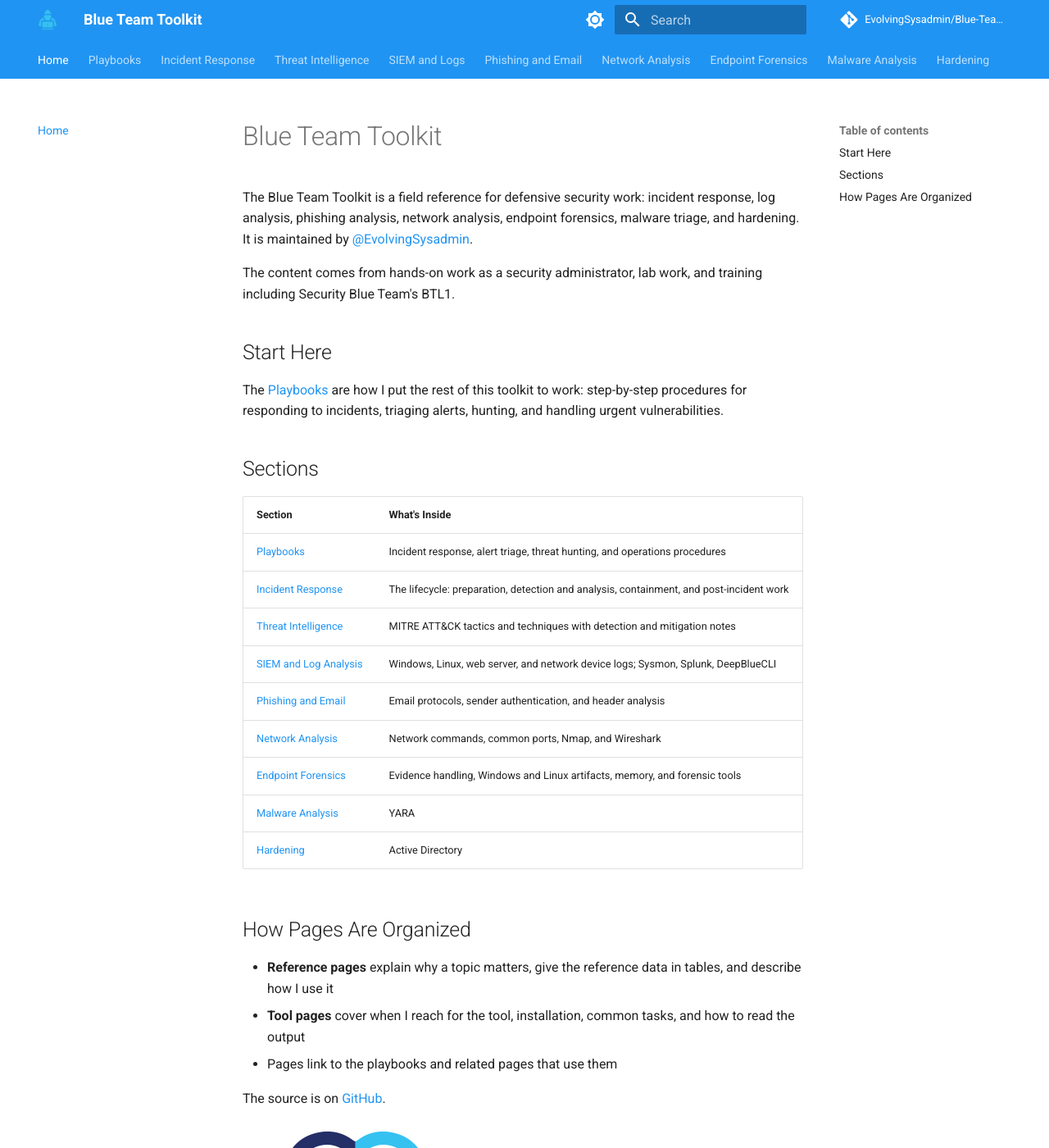
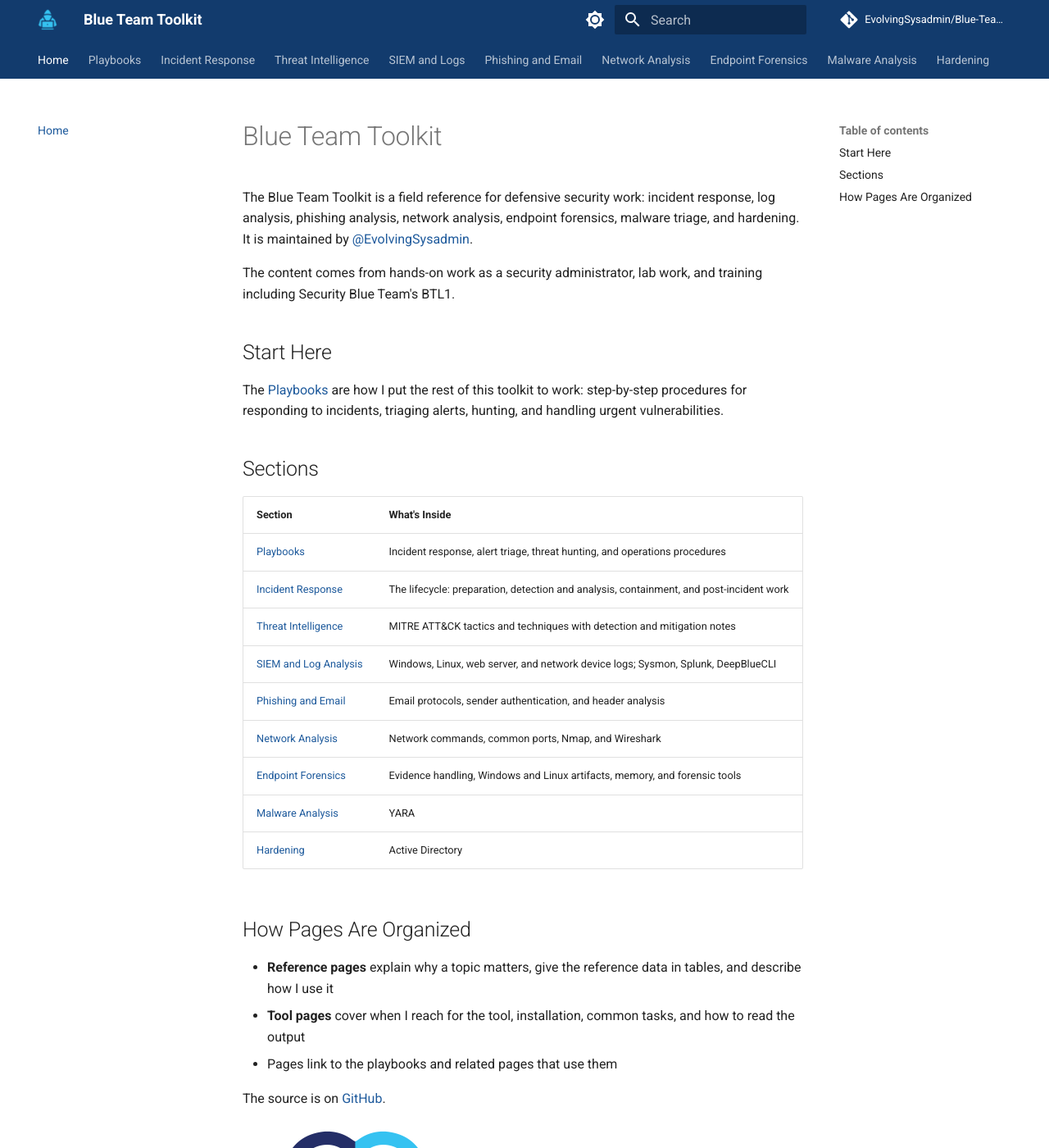
Before and after one commit to EvolvingSysadmin/Blue-Team-Toolkit, an MkDocs documentation site: the page built from docs/index.md, in a window 1280 px wide and 1400 px high. Shown: the whole window at 82% size. Built offline with MkDocs 1.6.1 and Material for MkDocs 9.7.7, drawn with Linux system fonts in a browser that asks for light colours; comment, search, counter and statistics services are not loaded.

Commit message:
Use custom navy header color for logo contrast

```diff
--- /dev/null
+++ b/docs/stylesheets/extra.css
@@ -0,0 +1,13 @@
+:root > * {
+  --md-primary-fg-color: #123b6d;
+  --md-primary-fg-color--light: #1e5a9c;
+  --md-primary-fg-color--dark: #0b2a4a;
+}
+
+[data-md-color-scheme="default"] {
+  --md-typeset-a-color: #1e5a9c;
+}
+
+[data-md-color-scheme="slate"] {
+  --md-typeset-a-color: #35c2f1;
+}
--- a/mkdocs.yml
+++ b/mkdocs.yml
@@ -22,16 +22,19 @@
   palette:
     - media: "(prefers-color-scheme: light)"
       scheme: default
-      primary: blue
+      primary: custom
       toggle:
         icon: material/brightness-7
         name: Switch to dark mode
     - media: "(prefers-color-scheme: dark)"
       scheme: slate
-      primary: blue
+      primary: custom
       toggle:
         icon: material/brightness-4
         name: Switch to light mode
+
+extra_css:
+  - stylesheets/extra.css
 
 markdown_extensions:
   - admonition
```
